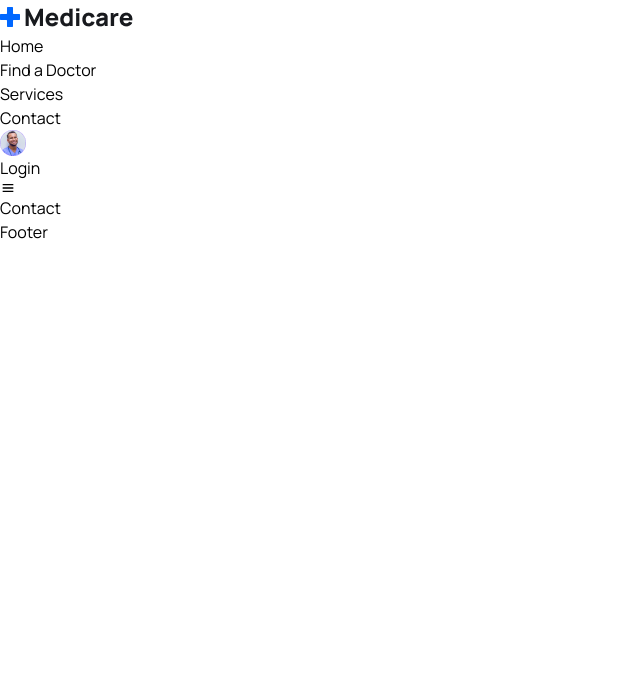
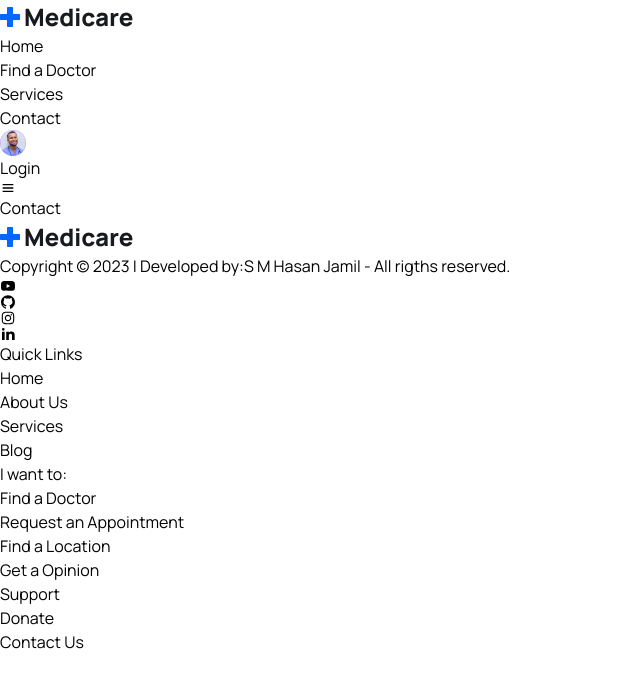
Before and after one commit to smhasanjamil/doctors-point-client-side, a React (Vite) app: page /contact in a window 1280 px wide. Shown: the top 688 px of the page, without its empty margins (0-640 px from the left). Built offline with nearby package versions, Linux system fonts and the light colour scheme; the HTML template or start-up script is replaced by a standard one.

Commit message:
Footer added

```diff
--- a/src/components/Footer/Footer.jsx
+++ b/src/components/Footer/Footer.jsx
@@ -1,8 +1,172 @@
+import logo from "../../assets/images/logo.png";
+import { RiLinkedinFill } from "react-icons/ri";
+import {
+  AiFillYoutube,
+  AiFillGithub,
+  AiOutlineInstagram,
+} from "react-icons/ai";
+import { Link } from "react-router-dom";
+
+const socialLinks = [
+  {
+    path: "https://www.youtube.com/",
+    icon: <AiFillYoutube className="group-hover:text-white" />,
+  },
+  {
+    path: "https://www.github.com/",
+    icon: <AiFillGithub className="group-hover:text-white" />,
+  },
+  {
+    path: "https://www.instagram.com/",
+    icon: <AiOutlineInstagram className="group-hover:text-white" />,
+  },
+  {
+    path: "https://www.linkedin.com/",
+    icon: <RiLinkedinFill className="group-hover:text-white" />,
+  },
+];
+
+const quickLink01 = [
+  {
+    path: "/home",
+    display: "Home",
+  },
+  {
+    path: "/",
+    display: "About Us",
+  },
+  {
+    path: "/services",
+    display: "Services",
+  },
+  {
+    path: "/",
+    display: "Blog",
+  },
+];
+
+const quickLink02 = [
+  {
+    path: "/find-a-doctor",
+    display: "Find a Doctor",
+  },
+  {
+    path: "/",
+    display: "Request an Appointment",
+  },
+  {
+    path: "/",
+    display: "Find a Location",
+  },
+  {
+    path: "/",
+    display: "Get a Opinion",
+  },
+];
+
+const quickLink03 = [
+  {
+    path: "/",
+    display: "Donate",
+  },
+  {
+    path: "/contact",
+    display: "Contact Us",
+  },
+];
+
 const Footer = () => {
+  const year = new Date().getFullYear();
   return (
-    <>
-      <h3>Footer</h3>
-    </>
+    <footer className="pb-16 pt-10">
+      <div className="container">
+        <div className="flex justify-between flex-col md:flex-row flex-wrap gap-[30px]">
+          <div>
+            <img src={logo} alt="logo" />
+            <p className="text-[16px] leading-7 font-[400] text-textColor mt-4">
+              Copyright &copy; {year} | Developed by:
+              <Link
+                to="https://smhasanjamil.web.app/"
+                target="_blank"
+                className="underline"
+              >
+                S M Hasan Jamil
+              </Link>{" "}
+              - All rigths reserved.
+            </p>
+
+            <div className="flex items-center gap-3 mt-4">
+              {socialLinks?.map((link, index) => (
+                <Link
+                  to={link.path}
+                  key={index}
+                  className="w-9 h-9 border border-solid border-[#181A1E] rounded-full flex items-center justify-center group hover:bg-primaryColor hover:border-none"
+                >
+                  {link.icon}
+                </Link>
+              ))}
+            </div>
+          </div>
+
+          <div>
+            <h2 className="text-[20px] leading-[30px] font-[700] mb-6 text-headingColor">
+              Quick Links
+            </h2>
+
+            <ul>
+              {quickLink01?.map((item, index) => (
+                <li key={index} className="mb-4">
+                  <Link
+                    to={item.path}
+                    className="text-[16px] leading-7 font-[400] text-textColor"
+                  >
+                    {item.display}
+                  </Link>
+                </li>
+              ))}
+            </ul>
+          </div>
+
+          <div>
+            <h2 className="text-[20px] leading-[30px] font-[700] mb-6 text-headingColor">
+              I want to:
+            </h2>
+
+            <ul>
+              {quickLink02?.map((item, index) => (
+                <li key={index} className="mb-4">
+                  <Link
+                    to={item.path}
+                    className="text-[16px] leading-7 font-[400] text-textColor"
+                  >
+                    {item.display}
+                  </Link>
+                </li>
+              ))}
+            </ul>
+          </div>
+
+          <div>
+            <h2 className="text-[20px] leading-[30px] font-[700] mb-6 text-headingColor">
+              Support
+            </h2>
+
+            <ul>
+              {quickLink03?.map((item, index) => (
+                <li key={index} className="mb-4">
+                  <Link
+                    to={item.path}
+                    className="text-[16px] leading-7 font-[400] text-textColor"
+                  >
+                    {item.display}
+                  </Link>
+                </li>
+              ))}
+            </ul>
+          </div>
+        </div>
+      </div>
+    </footer>
   );
 };
 
```
